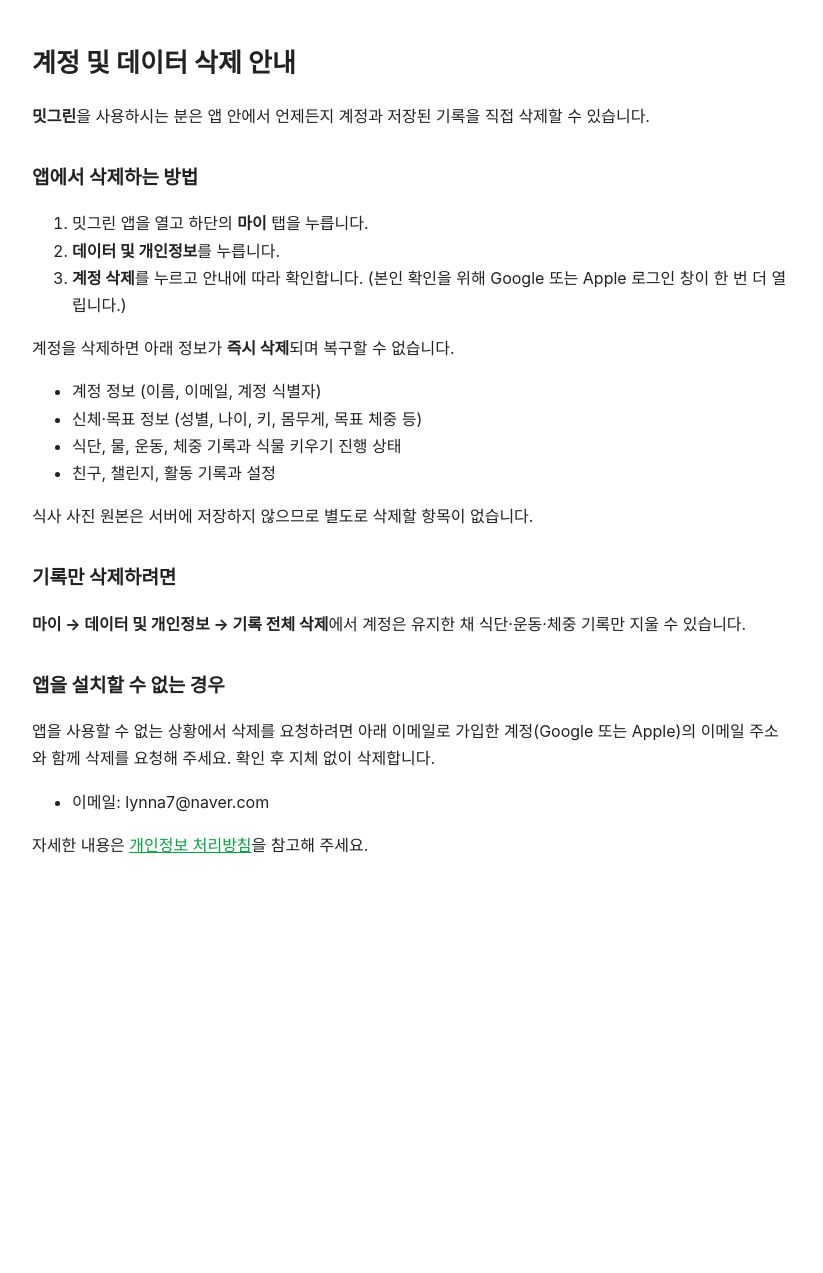
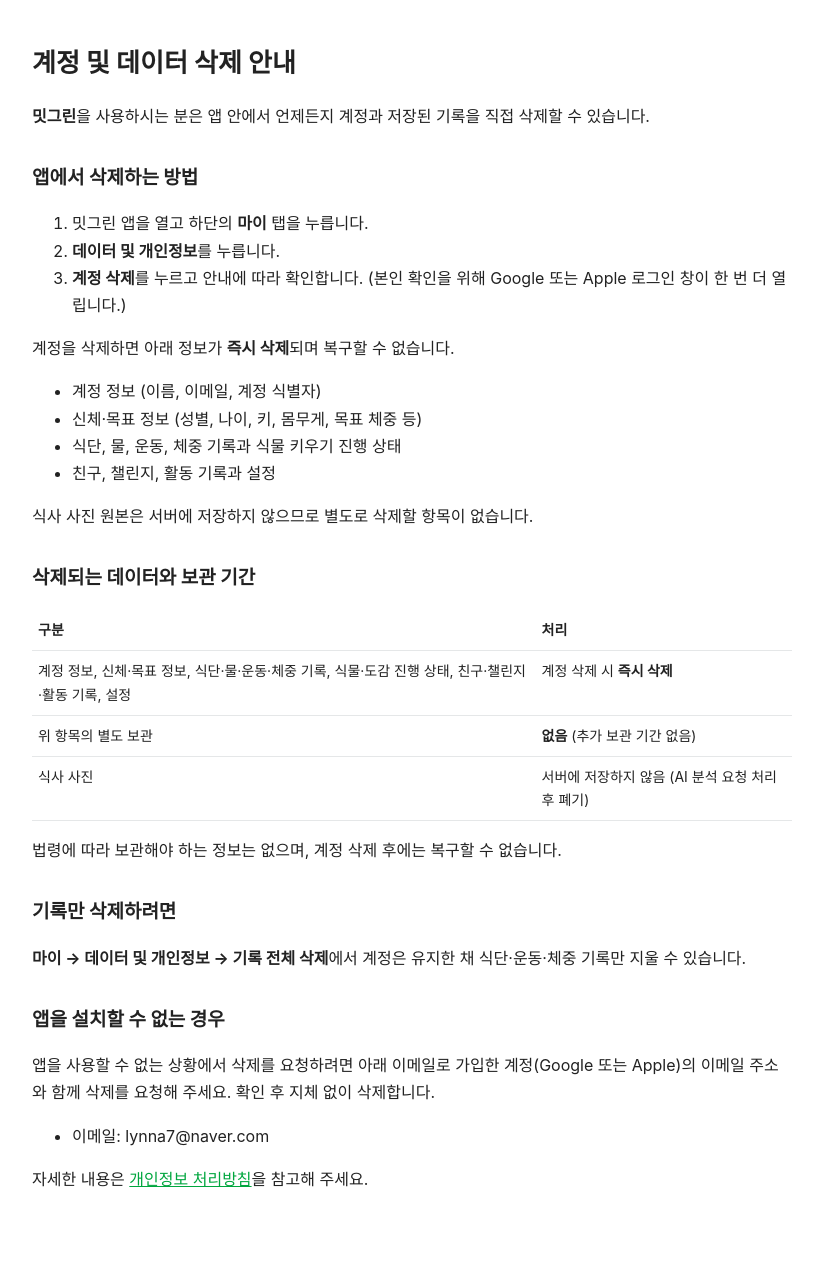
Before and after one commit to CR-KStar/diet_project, a Jekyll site: the page built from docs/delete-account.md, in a window 1280 px wide. Shown: the whole page, without its empty margins (228-1051 px from the left). Built offline with Jekyll 4.4.1, drawn with Linux system fonts in a browser that asks for light colours; our own code applies the rules of GitHub Pages for plain Markdown files; before the commit the page ends 939 px from its top, so only the background shows below that.

Commit message:
계정 삭제 안내에 삭제 데이터·보관 기간 표 추가
Co-Authored-By: Claude Sonnet 5.5 <noreply@anthropic.com>

```diff
--- a/docs/delete-account.md
+++ b/docs/delete-account.md
@@ -22,6 +22,16 @@ permalink: /delete-account/
 
 식사 사진 원본은 서버에 저장하지 않으므로 별도로 삭제할 항목이 없습니다.
 
+## 삭제되는 데이터와 보관 기간
+
+| 구분 | 처리 |
+|---|---|
+| 계정 정보, 신체·목표 정보, 식단·물·운동·체중 기록, 식물·도감 진행 상태, 친구·챌린지·활동 기록, 설정 | 계정 삭제 시 **즉시 삭제** |
+| 위 항목의 별도 보관 | **없음** (추가 보관 기간 없음) |
+| 식사 사진 | 서버에 저장하지 않음 (AI 분석 요청 처리 후 폐기) |
+
+법령에 따라 보관해야 하는 정보는 없으며, 계정 삭제 후에는 복구할 수 없습니다.
+
 ## 기록만 삭제하려면
 
 **마이 → 데이터 및 개인정보 → 기록 전체 삭제**에서 계정은 유지한 채 식단·운동·체중 기록만 지울 수 있습니다.
```
